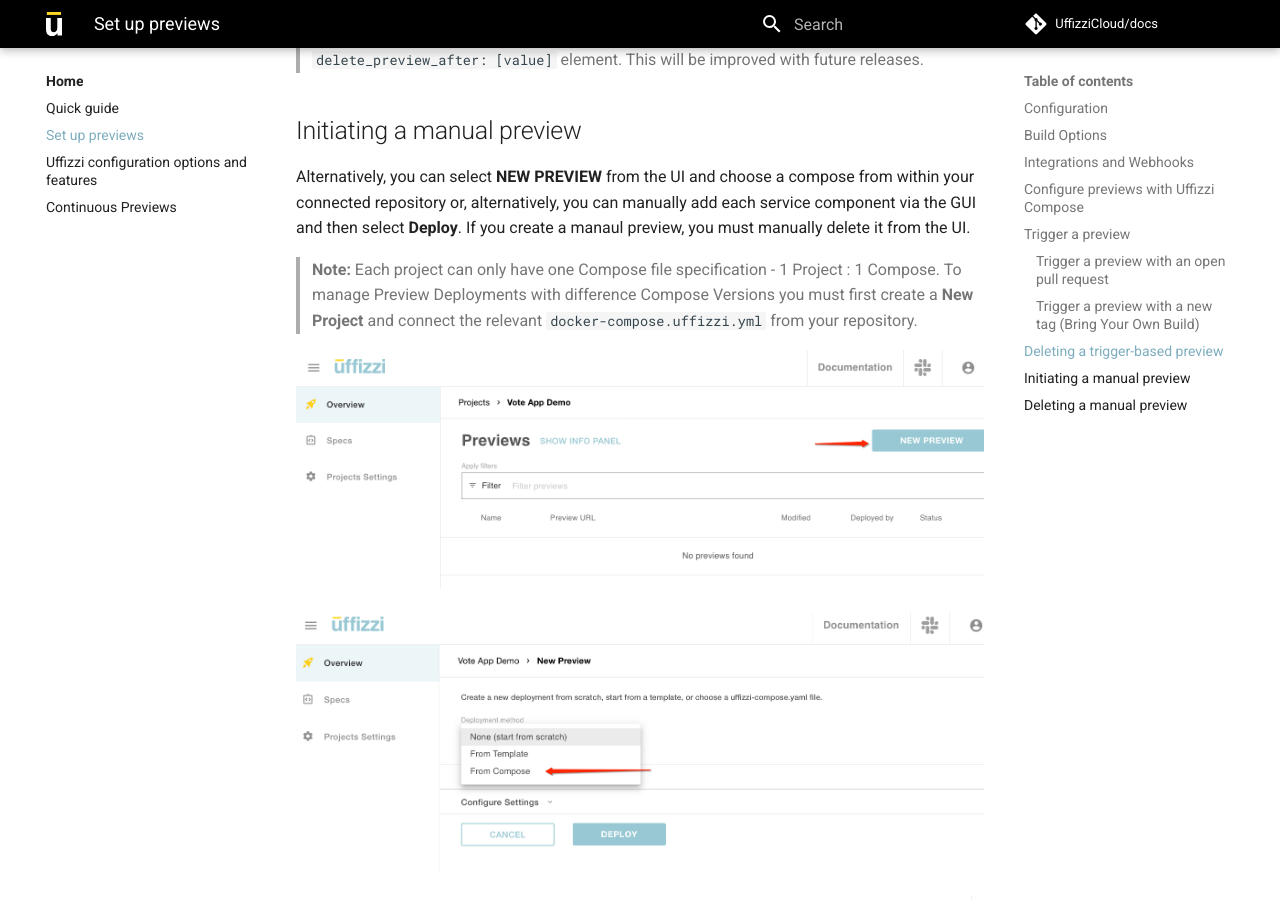
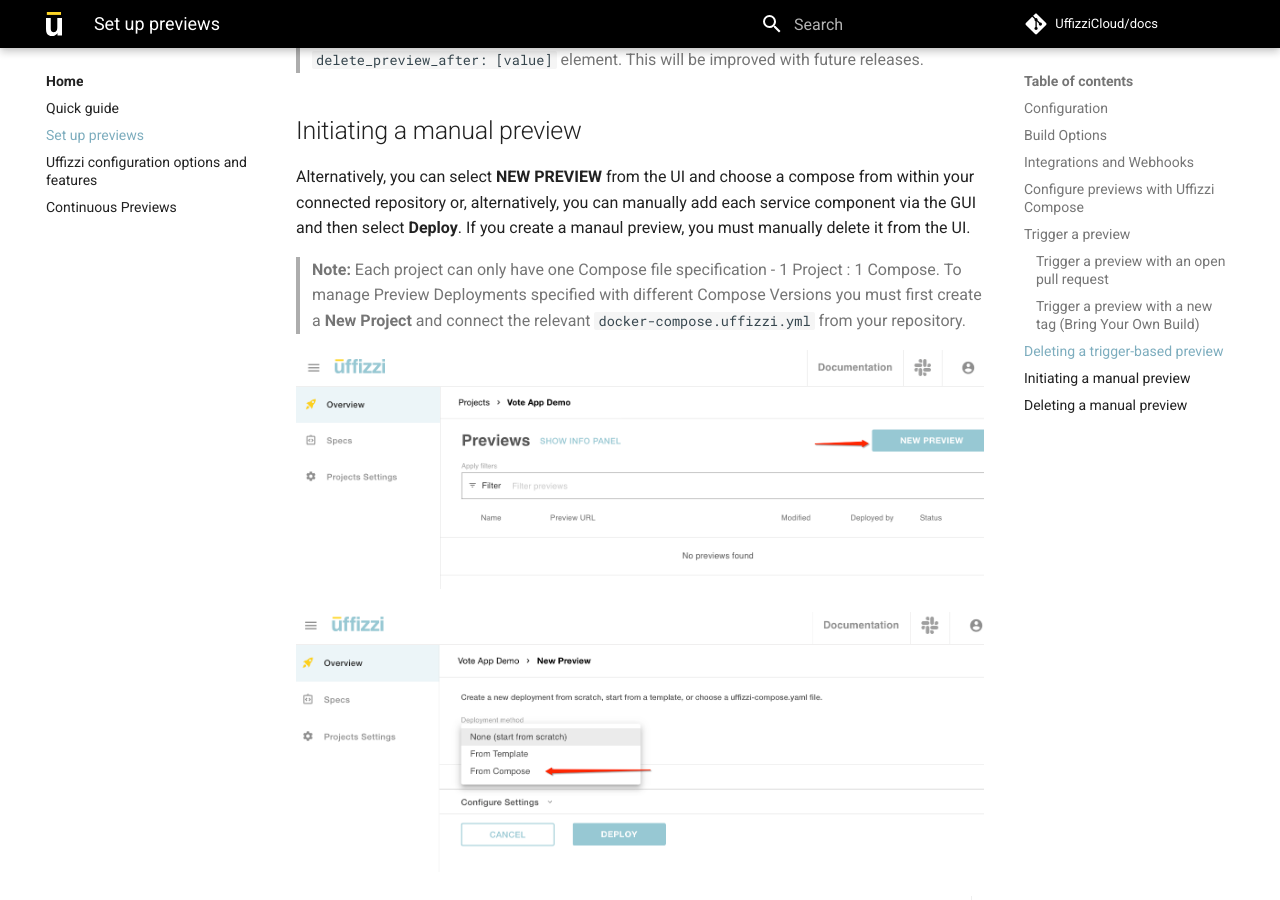
Before and after one commit to UffizziCloud/docs, an MkDocs documentation site: the page built from docs/set-up-previews.md, in a window 1280 px wide and 900 px high, scrolled down 5363 px. Built offline with MkDocs 1.6.1 and Material for MkDocs 9.7.7, drawn with Linux system fonts in a browser that asks for light colours; comment, search, counter and statistics services are not loaded.

Commit message:
Update set-up-previews.md

```diff
--- a/docs/set-up-previews.md
+++ b/docs/set-up-previews.md
@@ -89,7 +89,7 @@
 
 Alternatively, you can select **NEW PREVIEW** from the UI and choose a compose from within your connected repository or, alternatively, you can manually add each service component via the GUI and then select **Deploy**.  If you create a manaul preview, you must manually delete it from the UI.
 
->**Note:** Each project can only have one Compose file specification - 1 Project : 1 Compose.  To manage Preview Deployments with difference Compose Versions you must first create a **New Project** and connect the relevant `docker-compose.uffizzi.yml` from your repository.
+>**Note:** Each project can only have one Compose file specification - 1 Project : 1 Compose.  To manage Preview Deployments specified with different Compose Versions you must first create a **New Project** and connect the relevant `docker-compose.uffizzi.yml` from your repository.
 
 ![Screenshot](assets/images/compose-two.png)
 
```
